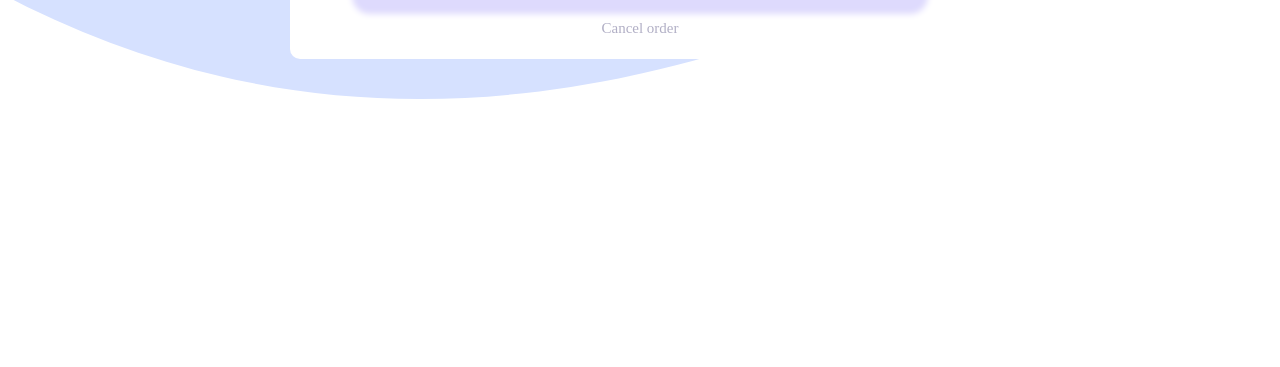
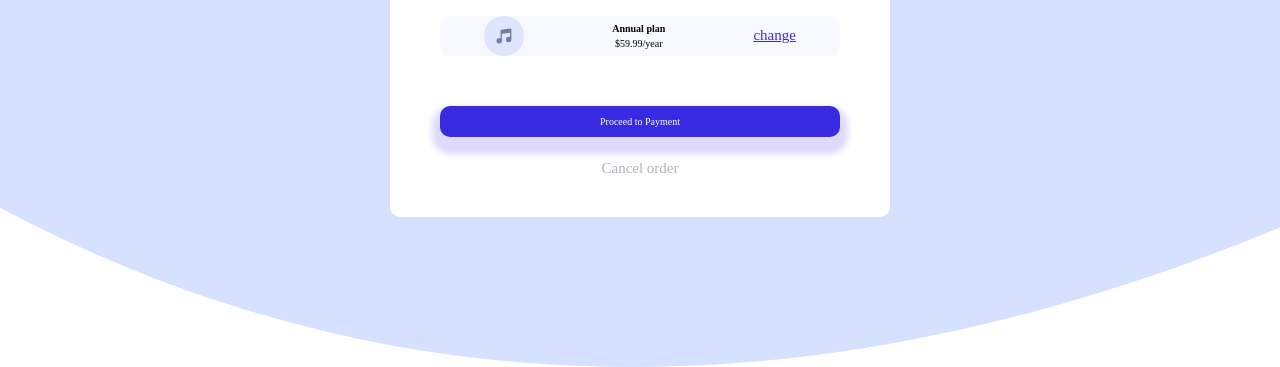
Before and after one commit to AlfredKonneh/Order-summary, a plain HTML site: page index.html in a window 1280 px wide. Shown: the part 433-800 px from the top of the page. Drawn offline with Linux system fonts and the light colour scheme.

Commit message:
redefine the width

```diff
--- a/css/styles.css
+++ b/css/styles.css
@@ -13,6 +13,7 @@ body {
   background-repeat: no-repeat;
   background-size: 100% 100%;
   background-size: cover;
+  height: 100vh;
   font-size: 1.5rem;
   margin: 0;
 }
@@ -113,7 +114,8 @@ a {
 
 @media screen and (min-width: 1024px) {
   .card {
-    max-width: 700px;
+    max-width: 500px;
+    height: 500px;
   }
 
   body {
@@ -121,5 +123,10 @@ a {
     background-repeat: no-repeat;
     background-size: cover;
     margin: auto;
+    height: 100vh;
+  }
+
+  .btn {
+    margin-top: 3rem;
   }
 }
```
